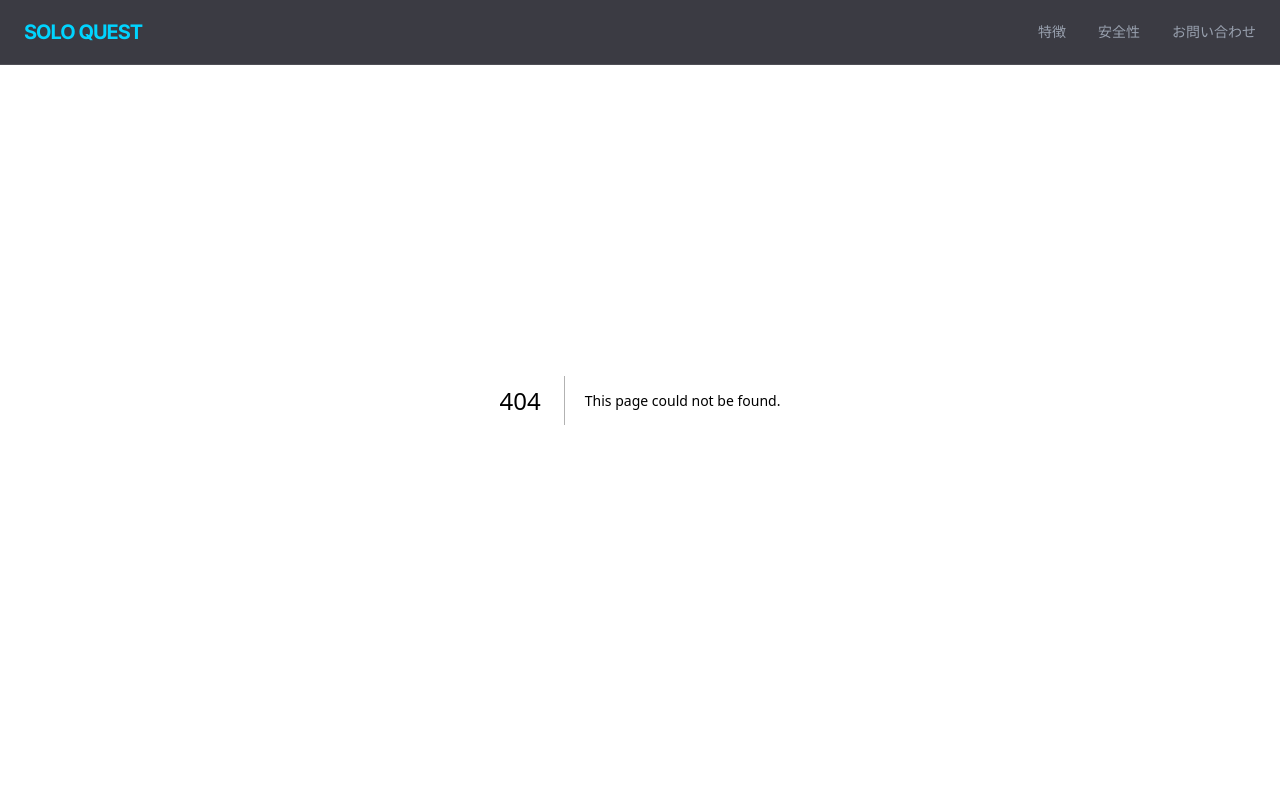
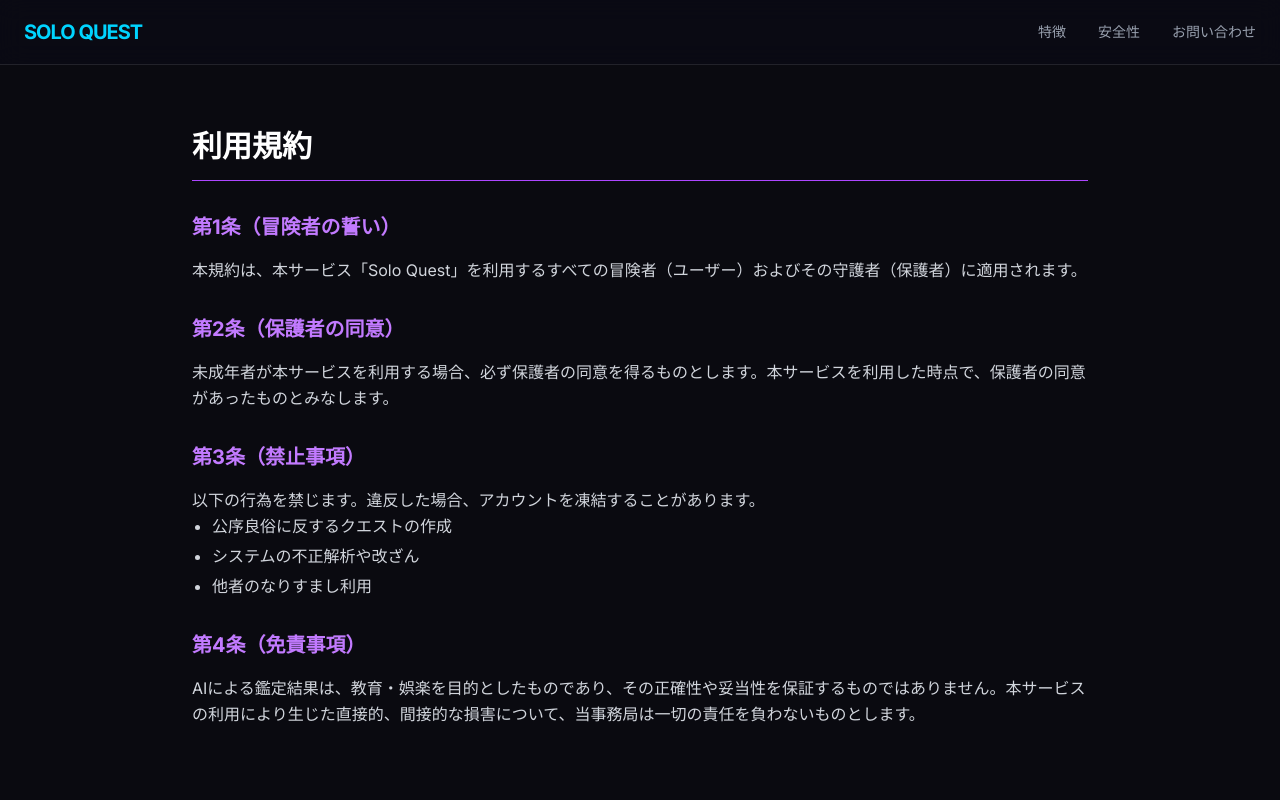
Before and after one commit to kimu0223/solo-quest-lp, a Next.js app: page /app/privacy in a window 1280 px wide. Before the commit this address had no page. Shown: the top 800 px of the page. Built offline with nearby package versions, Linux system fonts and the light colour scheme.

Commit message:
Add legal pages for App Store review

```diff
--- /dev/null
+++ b/app/app/privacy/page.tsx
@@ -0,0 +1,36 @@
+export default function TermsOfService() {
+    return (
+      <main className="min-h-screen bg-[#0a0a10] text-gray-300 pt-32 pb-20 px-6">
+        <div className="max-w-4xl mx-auto">
+          <h1 className="text-3xl font-bold text-white mb-8 border-b border-purple-500 pb-4">利用規約</h1>
+
+          <div className="space-y-8 leading-relaxed">
+            <section>
+              <h2 className="text-xl font-bold text-purple-400 mb-4">第1条（冒険者の誓い）</h2>
+              <p>本規約は、本サービス「Solo Quest」を利用するすべての冒険者（ユーザー）およびその守護者（保護者）に適用されます。</p>
+            </section>
+
+            <section>
+              <h2 className="text-xl font-bold text-purple-400 mb-4">第2条（保護者の同意）</h2>
+              <p>未成年者が本サービスを利用する場合、必ず保護者の同意を得るものとします。本サービスを利用した時点で、保護者の同意があったものとみなします。</p>
+            </section>
+
+            <section>
+              <h2 className="text-xl font-bold text-purple-400 mb-4">第3条（禁止事項）</h2>
+              <p>以下の行為を禁じます。違反した場合、アカウントを凍結することがあります。</p>
+              <ul className="list-disc ml-5 space-y-1">
+                <li>公序良俗に反するクエストの作成</li>
+                <li>システムの不正解析や改ざん</li>
+                <li>他者のなりすまし利用</li>
+              </ul>
+            </section>
+
+            <section>
+              <h2 className="text-xl font-bold text-purple-400 mb-4">第4条（免責事項）</h2>
+              <p>AIによる鑑定結果は、教育・娯楽を目的としたものであり、その正確性や妥当性を保証するものではありません。本サービスの利用により生じた直接的、間接的な損害について、当事務局は一切の責任を負わないものとします。</p>
+            </section>
+          </div>
+        </div>
+      </main>
+    );
+  }
```
